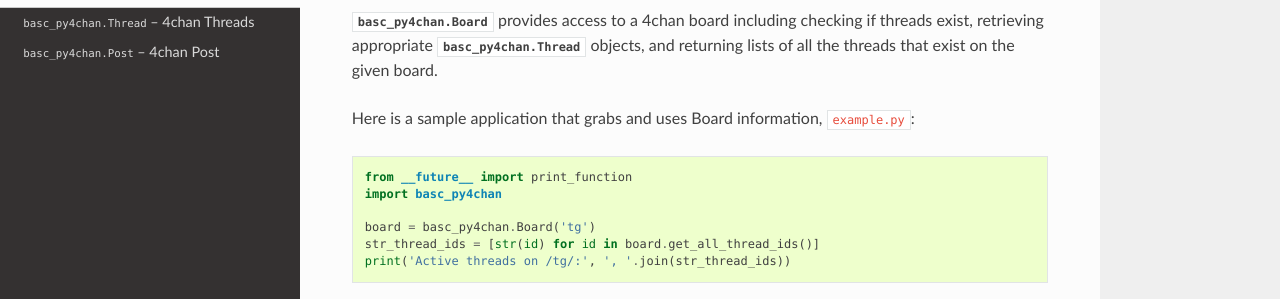
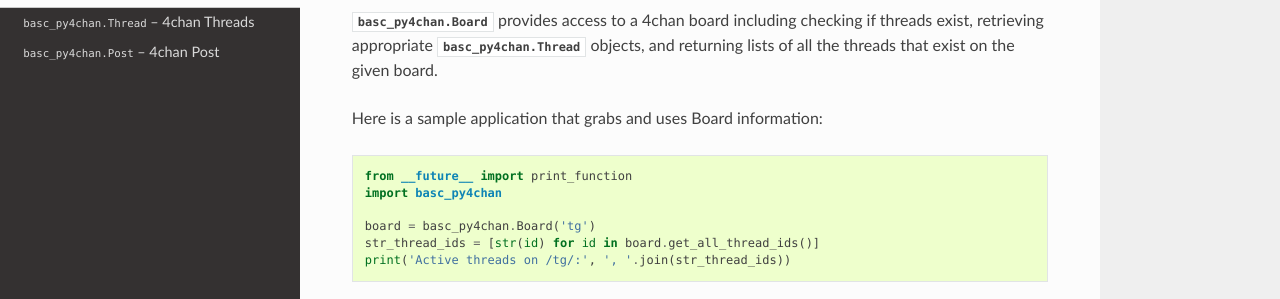
Before and after one commit to bibanon/BASC-py4chan, a Sphinx documentation site: the page built from docs/library/board.rst, in a window 1280 px wide, cut to the strip 0-458 px from the top of the page. Shown: the part 156-455 px from the top of the strip. Built offline with Sphinx 7.4.7 and the Read the Docs theme 2.0.0, drawn with Linux system fonts in a browser that asks for light colours; pages that are not in the unit, such as notebooks, are missing from menus.

Commit message:
Improve documentation

```diff
--- a/docs/library/board.rst
+++ b/docs/library/board.rst
@@ -3,7 +3,7 @@
 
 :class:`basc_py4chan.Board` provides access to a 4chan board including checking if threads exist, retrieving appropriate :class:`basc_py4chan.Thread` objects, and returning lists of all the threads that exist on the given board.
 
-Here is a sample application that grabs and uses Board information, :file:`example.py`::
+Here is a sample application that grabs and uses Board information::
 
     from __future__ import print_function
     import basc_py4chan
```
